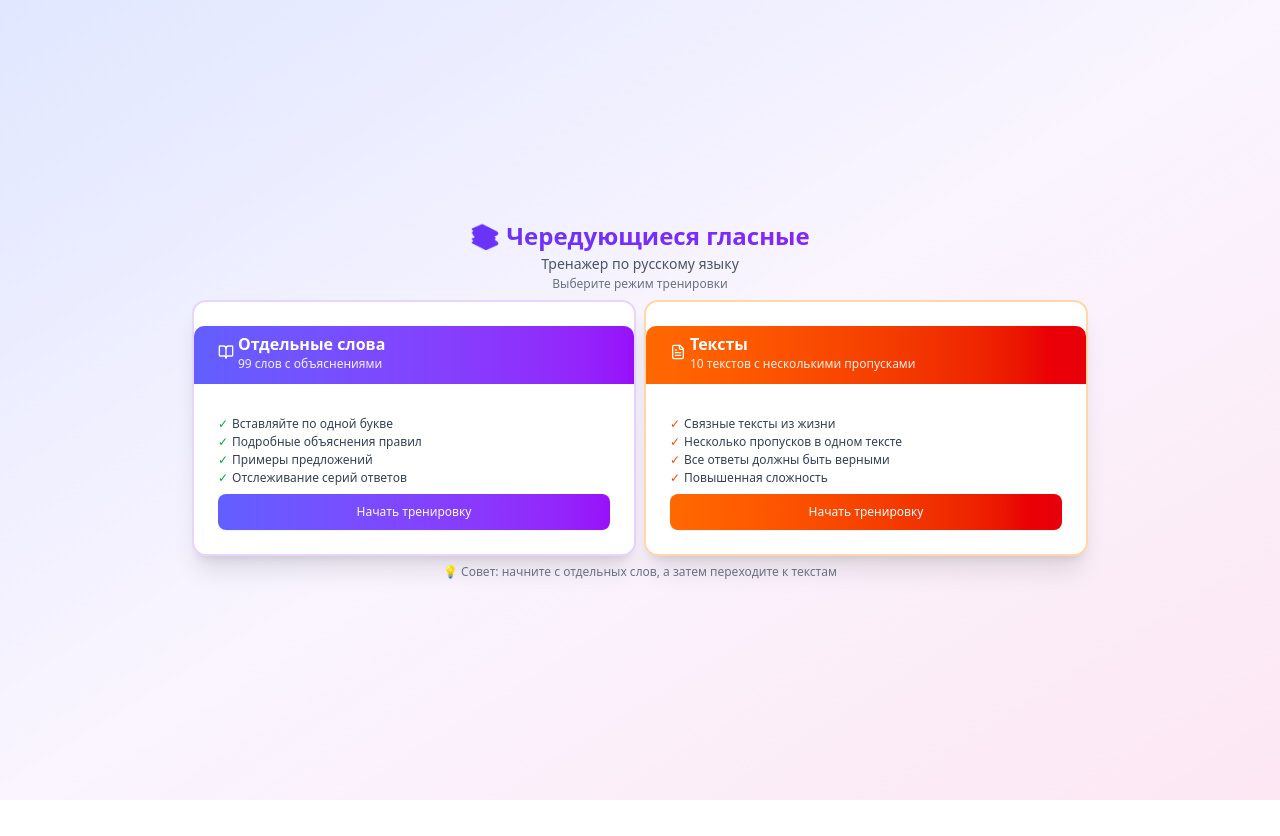
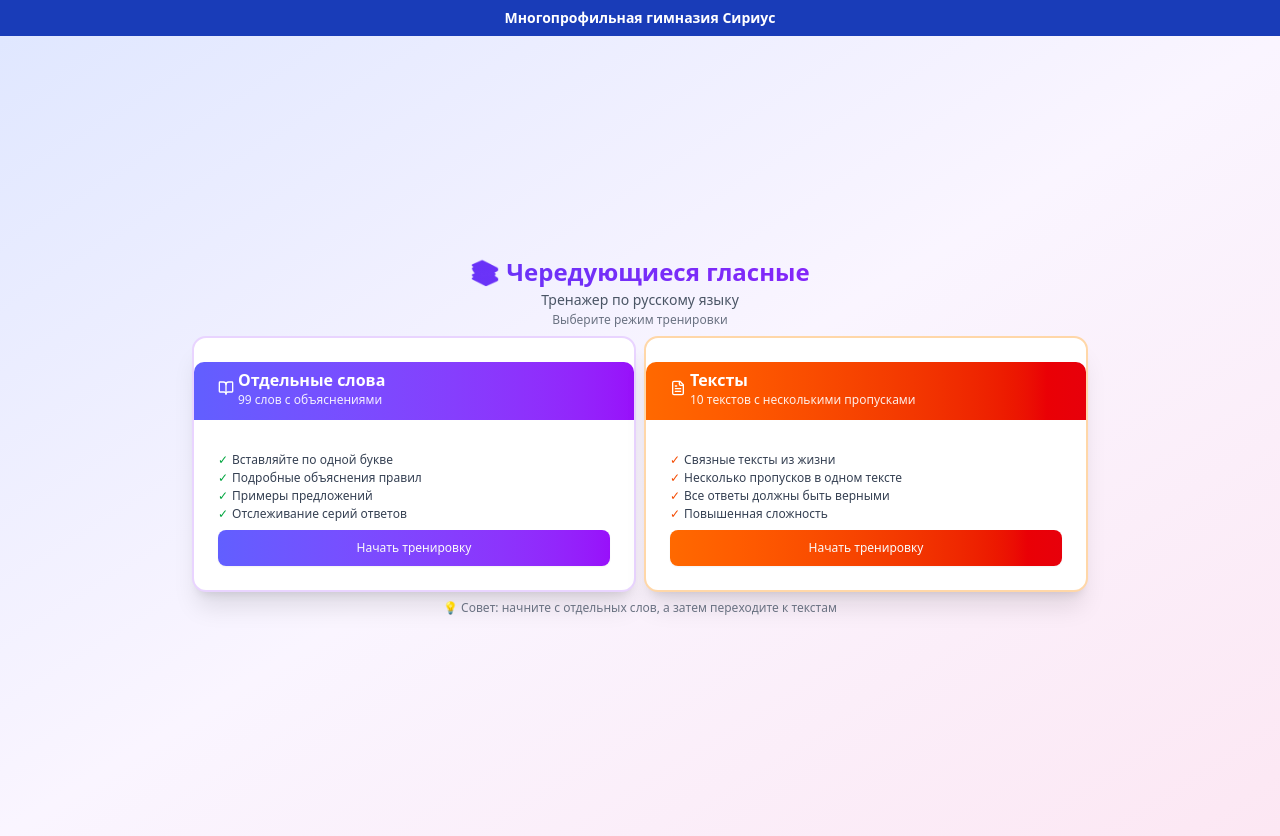
Before and after one commit to Anastasia462208/1111, a React (Vite) app: page / in a window 1280 px wide. Before the commit the page ends 800 px from the top, so only its background shows below. Built offline with nearby package versions, Linux system fonts and the light colour scheme.

Commit message:
Version 20: Save current changes

```diff
--- a/src/App.jsx
+++ b/src/App.jsx
@@ -15,19 +15,18 @@ function App() {
     setMode('menu')
   }
 
-  if (mode === 'menu') {
-    return <Menu onSelectMode={handleSelectMode} />
-  }
-
-  if (mode === 'words') {
-    return <WordsMode onBackToMenu={handleBackToMenu} />
-  }
-
-  if (mode === 'texts') {
-    return <TextMode onBackToMenu={handleBackToMenu} />
-  }
-
-  return null
+  return (
+    <div className="flex flex-col min-h-screen">
+      <header className="bg-blue-800 text-white p-2 text-center text-sm font-semibold">
+        Многопрофильная гимназия Сириус
+      </header>
+      <main className="flex-grow">
+        {mode === 'menu' && <Menu onSelectMode={handleSelectMode} />}
+        {mode === 'words' && <WordsMode onBackToMenu={handleBackToMenu} />}
+        {mode === 'texts' && <TextMode onBackToMenu={handleBackToMenu} />}
+      </main>
+    </div>
+  )
 }
 
 export default App
--- a/src/assets/words_database.json
+++ b/src/assets/words_database.json
@@ -655,14 +655,7 @@
     "fullWord": "равнение",
     "sentence": "На уроке физкультуры звучит команда «Равнение направо!»"
   },
-  {
-    "word": "дер_вня",
-    "correct": "е",
-    "rule": "дер/дир",
-    "explanation": "Нет суффикса 'а' после корня",
-    "fullWord": "деревня",
-    "sentence": "Летом мы отдыхали в деревне у бабушки."
-  },
+
   {
     "word": "сд_рать",
     "correct": "и",
```
Also changed, not shown: 5 other files (tests, documents, lock files or other folders).
